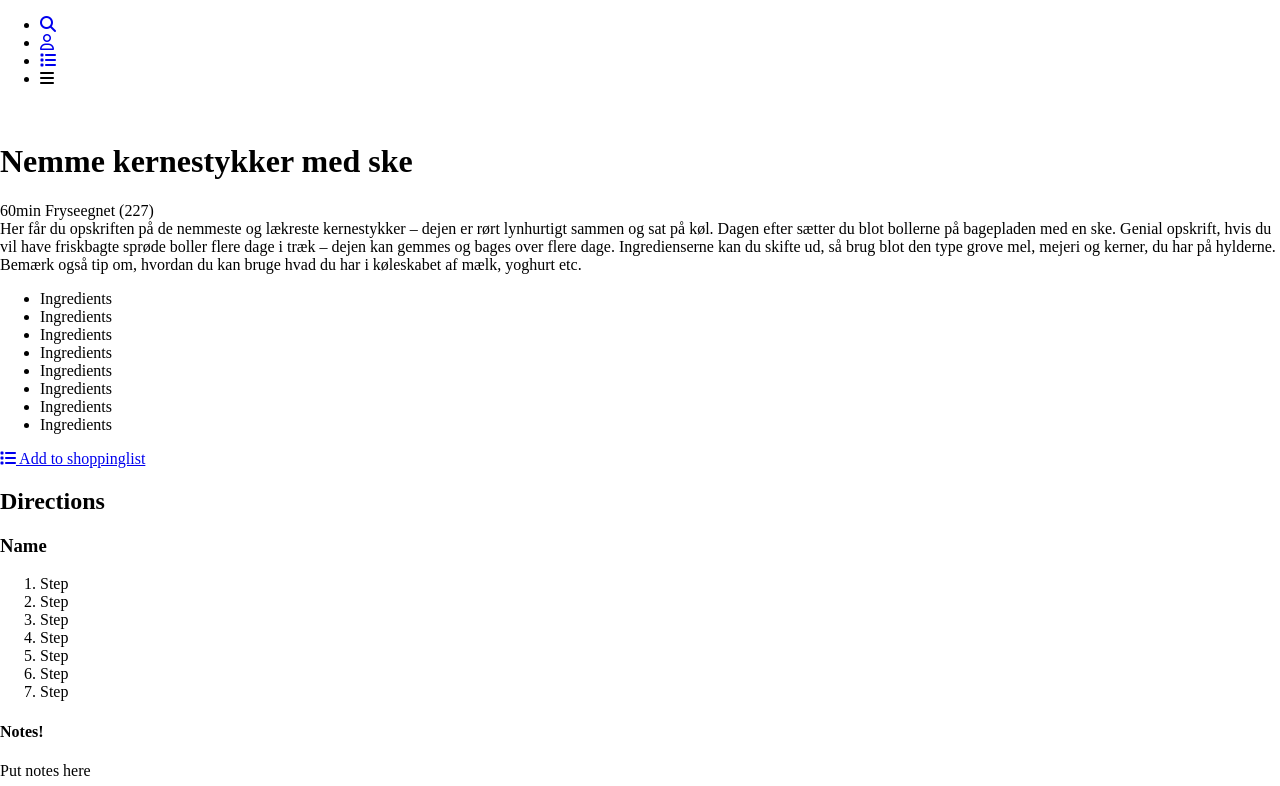
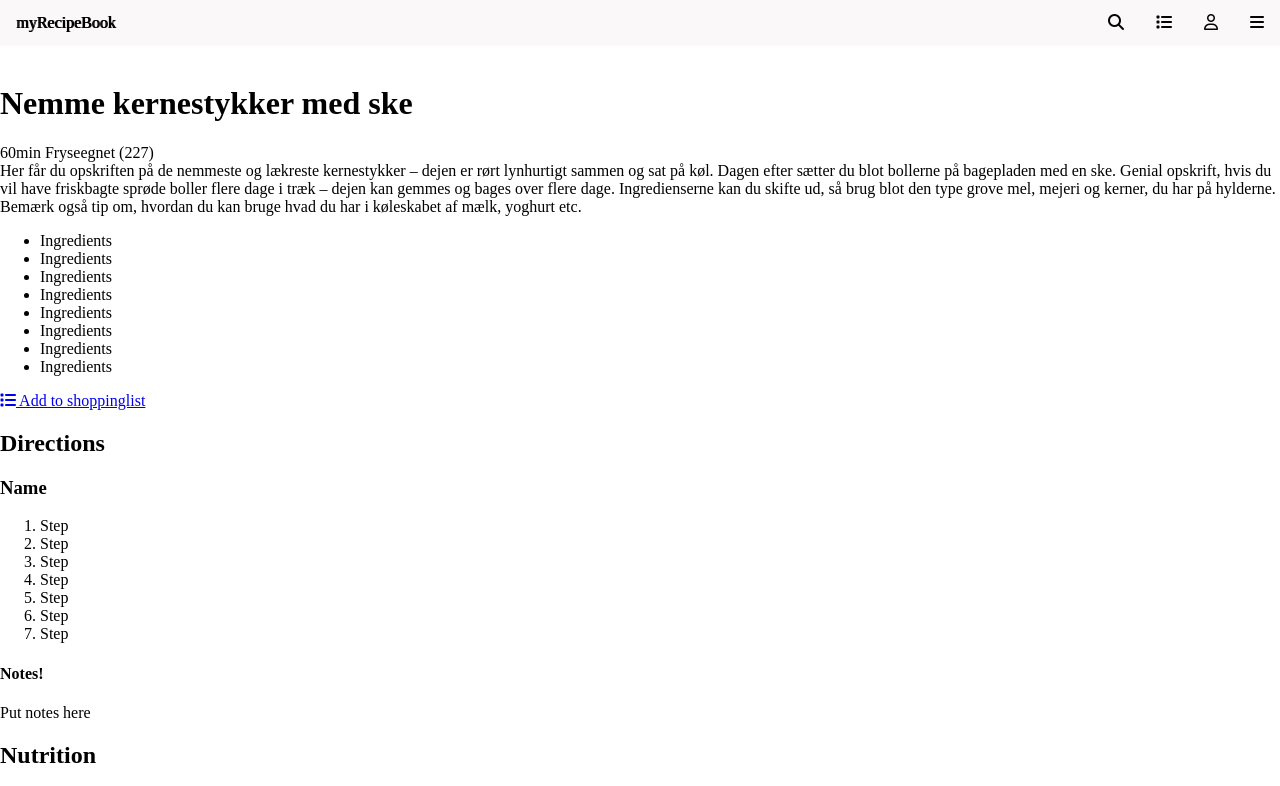
Before and after one commit to martinwinther/myrecipebook, a plain HTML site: page recipe.html in a window 1280 px wide. Shown: the top 786 px of the page. Drawn offline with Linux system fonts and the light colour scheme.

Commit message:
Basic navbar styling

```diff
--- a/recipe.css
+++ b/recipe.css
@@ -5,3 +5,72 @@
 body {
     margin: 0;
 }
+
+/* Navbar */
+
+nav {
+    background-color: #faf8f8;
+    overflow: hidden;
+}
+
+/* Style the navbar list */
+.navbar {
+    list-style-type: none;
+    margin: 0;
+    padding: 0;
+    float: right;
+}
+
+/* Style the list items */
+
+.logo {
+    background-color: #faf8f8;
+    float: left;
+    text-align: center;
+    padding: 14px 16px;
+    display: block;
+    text-shadow: 1px 0px;
+}
+
+.navbar li {
+    float: left;
+}
+
+/* Style the links */
+.navbar li a {
+    display: block;
+    color: rgb(3, 3, 3);
+    text-align: center;
+    padding: 14px 16px;
+    text-decoration: none;
+}
+
+/* Change the link color on hover */
+.navbar li a:hover {
+    background-color: #c7c5c5;
+}
+
+/* Style the magnifying glass icon */
+.fa-solid.fa-magnifying-glass:before {
+    content: "\f002";
+}
+
+/* Style the user icon */
+.fa-regular.fa-user:before {
+    content: "\f007";
+}
+
+/* Style the list icon */
+.fa-solid.fa-list:before {
+    content: "\f03a";
+}
+
+/* Style the bars icon */
+.fa-solid.fa-bars:before {
+    content: "\f0c9";
+}
+
+/* Float the bars icon to the right */
+.navbar-right {
+    float: right;
+}
--- a/recipe.html
+++ b/recipe.html
@@ -14,16 +14,19 @@
 </head>
 <body>
 <header>
+    <span class="logo">myRecipeBook</span>
     <nav>
-            <ul>
+
+        <ul class="navbar">
             <li><a href="#"><i class="fa-solid fa-magnifying-glass"></i></a></li>
+            <li><a href="#"><i class="fa-solid fa-list"></i></a></li>
             <li><a href="#"><i class="fa-regular fa-user"></i></a></li>
-                <li><a href="#"><i class="fa-solid fa-list"></i></a></li>
-                <li><a href="#"></a><i class="fa-solid fa-bars"></i></li>
+
+            <li class="navbar-right"><a href="#"><i class="fa-solid fa-bars"></i></a></li>
         </ul>
-
     </nav>
 </header>
+
 
     <main>
         <div>
```
Lines whose indentation alone changed are shown as unchanged.
